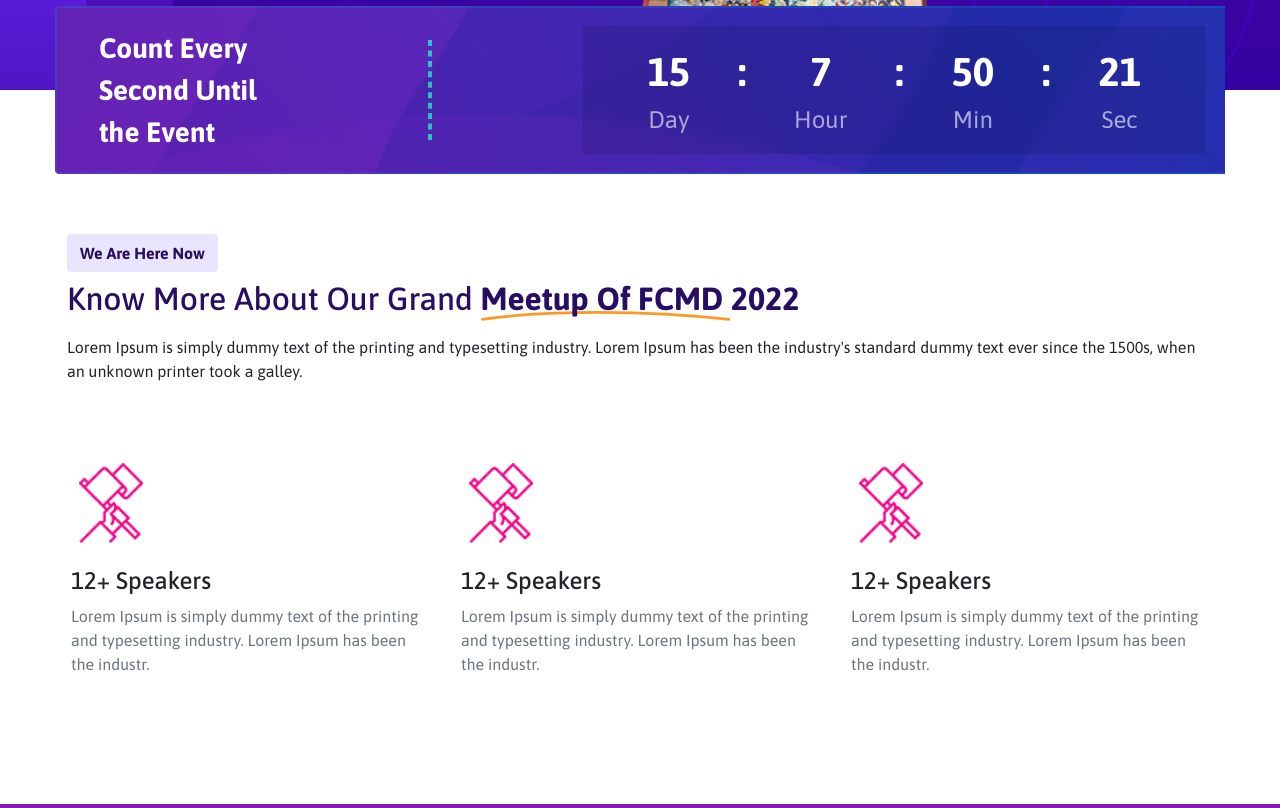
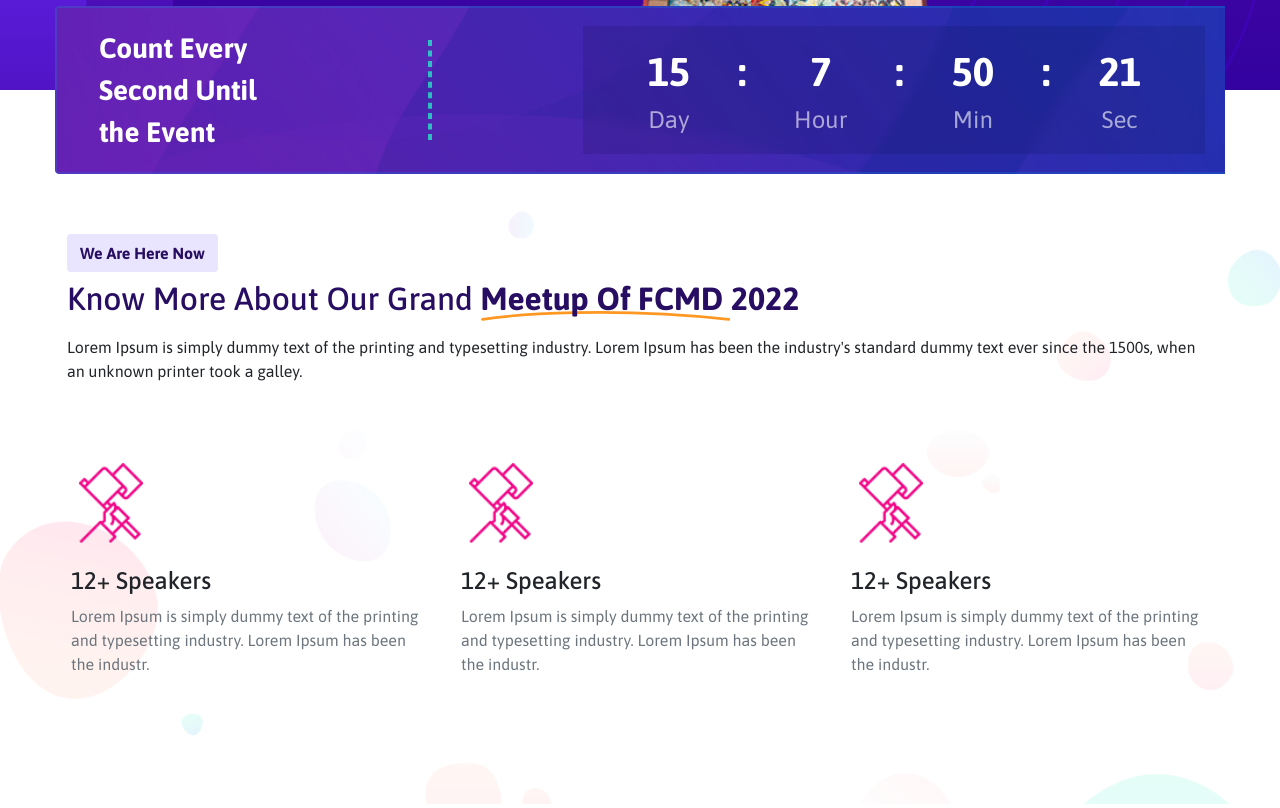
Before and after one commit to santokhan/fcmd, a website: page index.html in a window 1280 px wide. Shown: the part 920-1728 px from the top of the page. Drawn offline with nearby package versions, Linux system fonts and the light colour scheme.

Commit message:
Add unda background image on about sectoin

```diff
--- a/index.html
+++ b/index.html
@@ -180,9 +180,9 @@
 
 
 
-  <main class="py-5 my-5">
+  <main class="py-5">
     <section class="py-5 about">
-      <div class="container">
+      <div class="container py-5">
         <div>
           <button type="button" class="btn light-purple mb-2 text-purple fw-bolder">We Are Here Now</button>
           <h2 class="mb-3 text-purple"><span>Know More About Our Grand </span>
--- a/sass/components/_about.scss
+++ b/sass/components/_about.scss
@@ -1,5 +1,10 @@
 main {
   .about {
+    background: url("../../assets/image/bg-about.png");
+    background-repeat: no-repeat;
+    background-size: cover;
+    background-position: center;
+
     .text-top {
       z-index: 600;
     }
```
Also changed, not shown: assets/css/scss.css, assets/image/bg-about.png (added).
